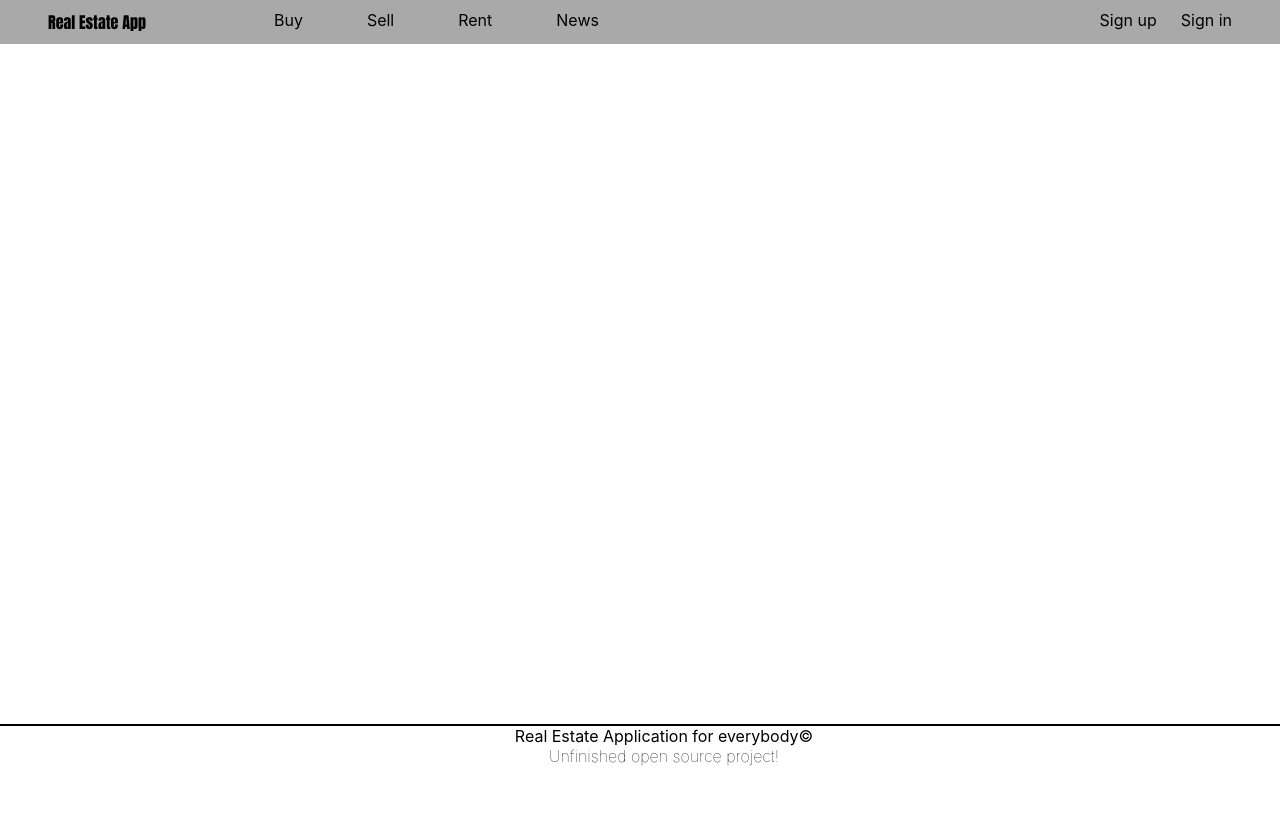
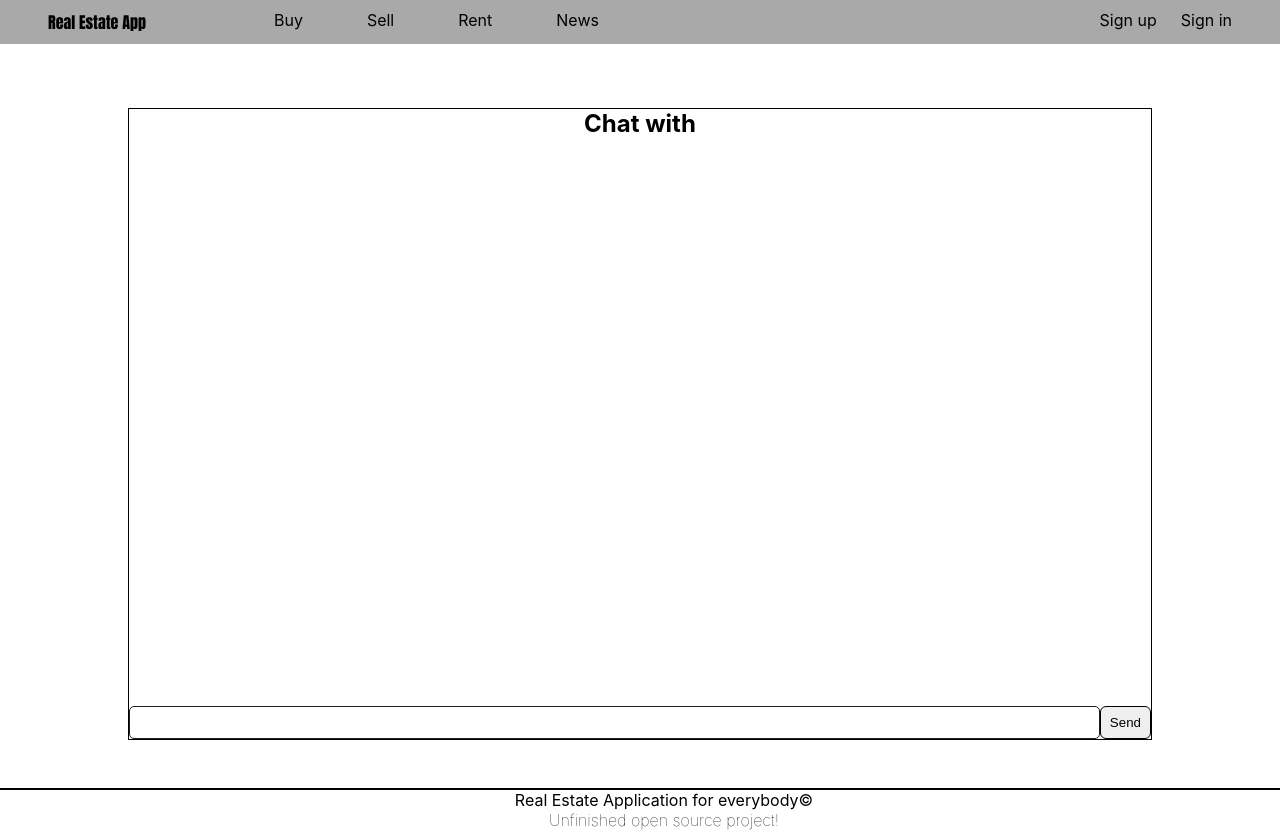
Before and after one commit to devihor25/Real-Estate-App-React, a React (Create React App) app: page /chat in a window 1280 px wide. Before the commit the page ends 800 px from the top, so only its background shows below. Built offline with nearby package versions, Linux system fonts and the light colour scheme.

Commit message:
chat page

```diff
--- a/src/App.js
+++ b/src/App.js
@@ -10,6 +10,7 @@ import HomeDetails from './components/Homes/HomeDetails';
 import SignInPage from './components/User/SignInPage';
 import Rent from './components/Rent/Rent';
 import NewsList from './components/News/NewsList';
+import Chat from './components/Chat/Chat';
 import Profile from './components/User/Profile';
 import ChangeEmail from './components/User/ChangeEmail';
 import ChangePassword from './components/User/ChangePassword';
@@ -34,6 +35,7 @@ function App() {
                             <Route path="/edit-home" element={<EditHome />} />
                             <Route path="/create-land" element={<CreateLand />} />
                             <Route path="/signup" element={<SignUpPage />} />
+                            <Route path="/chat" element={<Chat />} />
                             <Route path="/signin" element={<SignInPage />} />
                             <Route path="/all-homes" element={<AllHomes />} />
                             <Route path="/all-lands" element={<AllLands />} />
--- /dev/null
+++ b/src/components/Chat/Chat.js
@@ -0,0 +1,109 @@
+import { useContext, useEffect, useRef, useState } from 'react';
+import './Chat.scss';
+import { hostUrl } from '../../common/urls';
+import { UserContext } from '../../context/UserContext';
+
+export default function Chat() {
+    const params = new URLSearchParams(window.location.search);
+    const interlocutorId = params.get('interlocutorId');
+    const names = params.get('names')
+    const [message, setMessage] = useState('');
+    const [messages, setMessages] = useState();
+    const [chatHistory, setChatHistory] = useState([]);
+    const { user } = useContext(UserContext);
+    const ref = useRef()
+
+    const getMessages = () => {
+        fetch(`${hostUrl}/message/${user._id}&${interlocutorId}`)
+            .then((resp) => resp.json())
+            .then(setMessages);
+    };
+
+    const sortMessages = () => {
+        let sorted = Object.entries(messages)
+            .map((arr) =>
+                arr[1].map((v) => ({
+                    position: v.sender_id === user._id ? 'right' : 'left',
+                    text: v.text,
+                    id: v._id,
+                    date: v.createdAt,
+                }))
+            )
+            .flat()
+            .sort((a, b) => new Date(a.date) - new Date(b.date));
+        setChatHistory(sorted);
+    };
+
+    useEffect(() => {
+        if (!interlocutorId || !user._id) return;
+        getMessages();
+    }, [interlocutorId, user._id]);
+
+    useEffect(() => {
+        if (!messages) return;
+        sortMessages();
+    }, [messages]);
+
+    const handleOnMessageChange = (e) => {
+        setMessage(e.target.value);
+    };
+
+    const postMessage = () => {
+        const postBody = {
+            sender_id: user._id,
+            receiver_id: interlocutorId,
+            text: message,
+        };
+        fetch(`${hostUrl}/message`, {
+            method: 'POST',
+            body: JSON.stringify(postBody),
+            headers: {
+                'Content-Type': 'application/json',
+            },
+        })
+            .then((resp) => resp.json())
+            .then((json) => {
+                setChatHistory([...chatHistory, {
+                    id: json._id,
+                    text: json.text,
+                    position: "right"
+                }])
+                setMessage('');
+                ref.current.focus()
+            });
+    }
+
+    const handleOnMessageSend = () => {
+        postMessage()
+    };
+
+    const handleOnKeyDown = (e) => {
+        if (e.key === "Enter") {
+            postMessage()
+        }
+    }
+
+    return (
+        <div className="chat-container">
+            <h2>Chat with {names}</h2>
+            <section className="chat-messages">
+                {chatHistory.map((ch) => (
+                    <p key={ch.id} className={`message-${ch.position}`}>
+                        {ch.text}
+                    </p>
+                ))}
+            </section>
+            <input
+                ref={ref}
+                className="chat-input"
+                type="text"
+                value={message}
+                onChange={handleOnMessageChange}
+                onKeyDown={handleOnKeyDown}
+            />
+            <button className="chat-button" onClick={handleOnMessageSend} type="button">
+                Send
+            </button>
+        </div>
+    );
+}
--- /dev/null
+++ b/src/components/Chat/Chat.scss
@@ -0,0 +1,41 @@
+.chat-container {
+    margin: 64px 128px;
+    border: 1px solid black;
+    text-align: center;
+}
+
+.chat-messages {
+    display: flex;
+    margin: 24px;
+    flex-direction: column;
+    min-height: 65vh;
+    p {
+        min-width: 200px;
+        border: 1px solid black;
+        border-radius: 6px;
+        padding: 6px;
+        margin-top: 6px;
+    }
+}
+
+.message-left {
+    align-self: flex-start;
+    text-align: start;
+}
+
+.message-right {
+    align-self: flex-end;
+    text-align: end;
+}
+
+.chat-input {
+    width: 95%
+
+}
+
+.chat-button {
+    width: 5%;
+    padding: 8px;
+    border-radius: 6px;
+    border: 1px solid black;
+}
--- a/src/components/Homes/HomeDetails.js
+++ b/src/components/Homes/HomeDetails.js
@@ -45,7 +45,7 @@ export default function HomeDetails() {
                 <p>
                     Owner: {homeDetails.owner_names}{' '}
                     {user._id !== homeDetails.owner_id && (
-                        <Link to={`/chat?interlocutorId=${homeDetails.owner_id}`}>
+                        <Link to={`/chat?interlocutorId=${homeDetails.owner_id}&names=${homeDetails.owner_names}`}>
                             <button>Start chat</button>
                         </Link>
                     )}
```
